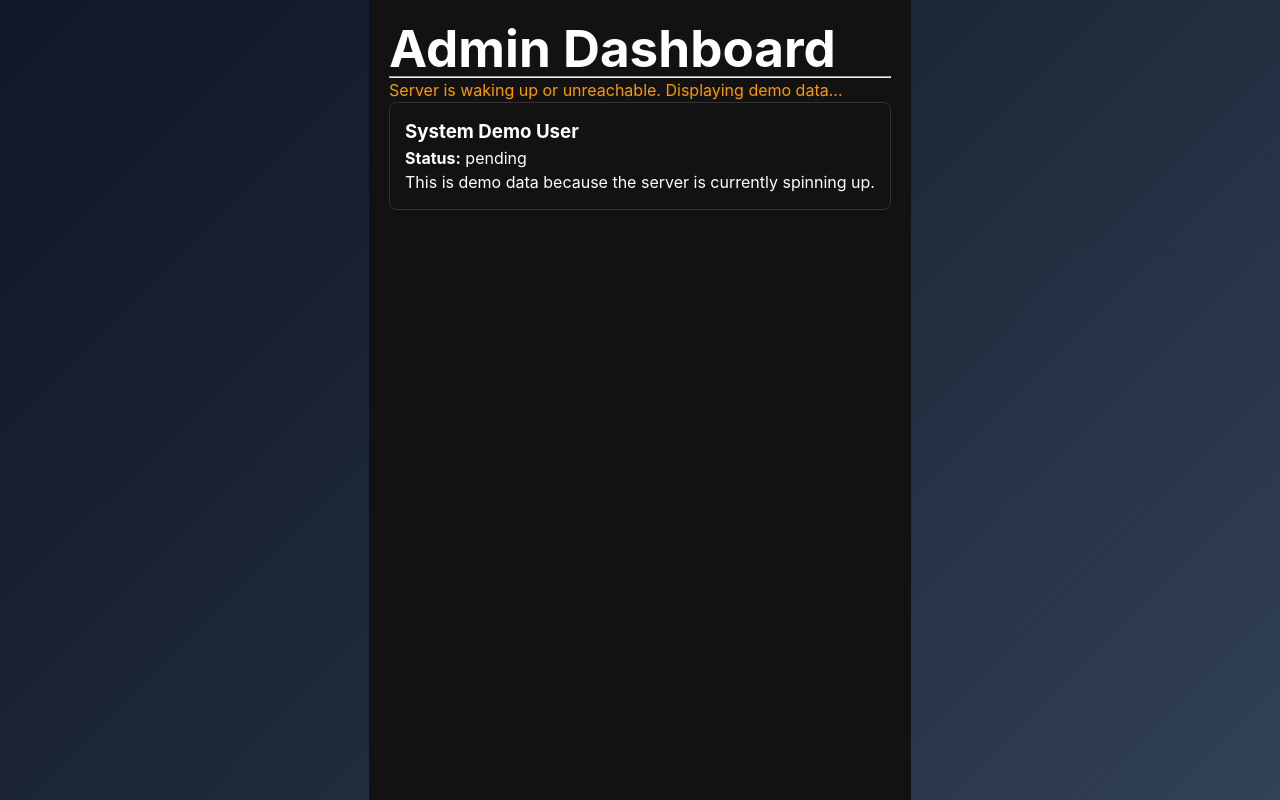
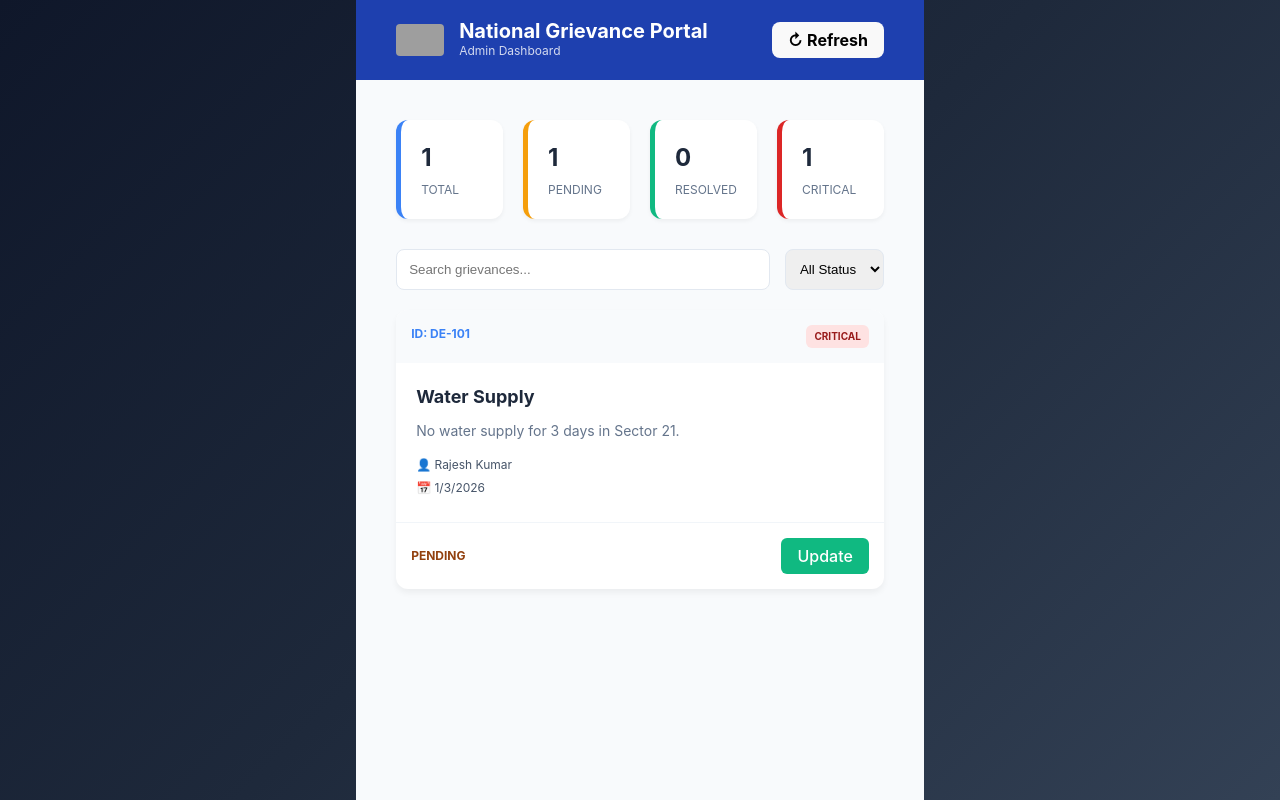
Before and after one commit to nish0024/ByteQuest-AI-Grievance-Portal, a React (Vite) app in the folder client/: page /admin-dashboard in a window 1280 px wide. Built offline with nearby package versions, Linux system fonts and the light colour scheme; no server answers; grey boxes are pictures that could not be loaded.

Commit message:
fix: restore professional UI and sync with live Render API

```diff
--- a/client/src/AdminDashboard.jsx
+++ b/client/src/AdminDashboard.jsx
@@ -1,7 +1,6 @@
 import React, { useState, useEffect } from 'react';
 
 const AdminDashboard = () => {
-  // FIXED: Removed the duplicate 'grievances' line that was causing the build crash
   const [grievances, setGrievances] = useState([]);
   const [loading, setLoading] = useState(true);
   const [error, setError] = useState(null);
@@ -12,7 +11,7 @@ const AdminDashboard = () => {
   const [showStatusDropdown, setShowStatusDropdown] = useState(false);
   const [updatingStatus, setUpdatingStatus] = useState(false);
 
-  // 1. Define the Fetch Logic
+  // 1. Fetch from LIVE Render API
   const fetchGrievances = async () => {
     setLoading(true);
     setError(null);
@@ -23,16 +22,16 @@ const AdminDashboard = () => {
       setGrievances(data);
     } catch (err) {
       console.error("Fetch Error:", err);
-      setError('Server is waking up or unreachable. Displaying demo data...');
+      setError('Live server is waking up. Showing demo data...');
       setGrievances([
         {
-          _id: 'DEMO101',
-          citizenName: 'System Demo User',
-          category: 'Infrastructure',
-          priority: 'medium',
+          _id: 'GRV-DE-101',
+          citizenName: 'Rajesh Kumar',
+          category: 'Water Supply',
+          priority: 'critical',
           status: 'pending',
-          aiSummary: 'Example grievance for UI testing during server wake-up.',
-          description: 'This is demo data because the server is currently spinning up.',
+          description: 'No water supply for 3 days in Sector 21.',
+          aiSummary: 'Infrastructure failure reported in Indore.',
           createdAt: new Date().toISOString()
         }
       ]);
@@ -41,12 +40,12 @@ const AdminDashboard = () => {
     }
   };
 
-  // 2. Define the Status Update Logic
+  // 2. Update Status on LIVE Render API
   const updateGrievanceStatus = async (newStatus) => {
     if (!selectedGrievance) return;
     setUpdatingStatus(true);
     try {
-      const response = await fetch(`https://bytequest-portal-backend.onrender.com/api/grievance/${selectedGrievance._id}`, {
+      const response = await fetch(`https://bytequest-portal-backend.onrender.com/api/grievances/${selectedGrievance._id}/status`, {
         method: 'PATCH',
         headers: { 'Content-Type': 'application/json' },
         body: JSON.stringify({ status: newStatus })
@@ -66,28 +65,119 @@ const AdminDashboard = () => {
     }
   };
 
-  // 3. Trigger the fetch on load
   useEffect(() => {
     fetchGrievances();
   }, []);
 
+  // Helpers for UI
+  const stats = {
+    total: grievances.length,
+    pending: grievances.filter(g => g.status?.toLowerCase() === 'pending').length,
+    resolved: grievances.filter(g => g.status?.toLowerCase() === 'resolved').length,
+    critical: grievances.filter(g => g.priority?.toLowerCase() === 'critical').length
+  };
+
+  const filteredGrievances = grievances.filter(g => {
+    const matchesFilter = filter === 'all' || g.status?.toLowerCase() === filter;
+    const matchesSearch = !searchTerm ||
+      (g.citizenName || '').toLowerCase().includes(searchTerm.toLowerCase()) ||
+      (g.category || '').toLowerCase().includes(searchTerm.toLowerCase());
+    return matchesFilter && matchesSearch;
+  });
+
+  if (loading) return <div style={styles.loadingContainer}><div style={styles.spinner}></div><p style={styles.loadingText}>Connecting to Government Portal...</p></div>;
+
   return (
-    <div style={{ padding: '20px', color: 'white', backgroundColor: '#121212', minHeight: '100vh' }}>
-      <h1>Admin Dashboard</h1>
-      <hr />
-      {loading ? (
-        <p>Loading grievances from Render...</p>
-      ) : (
-        <div>
-          {error && <p style={{ color: '#ff9800' }}>{error}</p>}
-          <div style={{ display: 'grid', gap: '15px' }}>
-            {grievances.map((g) => (
-              <div key={g._id || Math.random()} style={{ border: '1px solid #333', padding: '15px', borderRadius: '8px' }}>
-                <h3>{g.citizenName}</h3>
-                <p><strong>Status:</strong> {g.status}</p>
-                <p>{g.description}</p>
+    <div style={styles.container}>
+      {/* Top Header */}
+      <div style={styles.topBar}>
+        <div style={styles.brandSection}>
+          <img src="https://upload.wikimedia.org/wikipedia/en/thumb/4/41/Flag_of_India.svg/1200px-Flag_of_India.svg.png" alt="India Flag" style={{ width: '48px', height: '32px', borderRadius: '4px' }} />
+          <div>
+            <h1 style={styles.brandTitle}>National Grievance Portal</h1>
+            <p style={styles.brandSubtitle}>Admin Dashboard</p>
+          </div>
+        </div>
+        <button onClick={fetchGrievances} style={styles.refreshBtn}>↻ Refresh</button>
+      </div>
+
+      <div style={styles.mainContent}>
+        {/* Stats Grid */}
+        <div style={styles.statsGrid}>
+          <div style={{...styles.statCard, borderLeft: '5px solid #3b82f6'}}>
+            <h2 style={styles.statNumber}>{stats.total}</h2>
+            <p style={styles.statLabel}>Total</p>
+          </div>
+          <div style={{...styles.statCard, borderLeft: '5px solid #f59e0b'}}>
+            <h2 style={styles.statNumber}>{stats.pending}</h2>
+            <p style={styles.statLabel}>Pending</p>
+          </div>
+          <div style={{...styles.statCard, borderLeft: '5px solid #10b981'}}>
+            <h2 style={styles.statNumber}>{stats.resolved}</h2>
+            <p style={styles.statLabel}>Resolved</p>
+          </div>
+          <div style={{...styles.statCard, borderLeft: '5px solid #dc2626'}}>
+            <h2 style={styles.statNumber}>{stats.critical}</h2>
+            <p style={styles.statLabel}>Critical</p>
+          </div>
+        </div>
+
+        {/* Search & Filter */}
+        <div style={styles.controlsBar}>
+          <input
+            style={styles.searchInput}
+            placeholder="Search grievances..."
+            value={searchTerm}
+            onChange={(e) => setSearchTerm(e.target.value)}
+          />
+          <select style={styles.filterBtn} onChange={(e) => setFilter(e.target.value)}>
+            <option value="all">All Status</option>
+            <option value="pending">Pending</option>
+            <option value="resolved">Resolved</option>
+          </select>
+        </div>
+
+        {/* Cards Grid */}
+        <div style={styles.cardsGrid}>
+          {filteredGrievances.map((g) => (
+            <div key={g._id} style={styles.grievanceCard}>
+              <div style={styles.cardHeader}>
+                <span style={styles.cardId}>ID: {g._id?.slice(-6)}</span>
+                <span style={{...styles.priorityBadge, backgroundColor: g.priority === 'critical' ? '#fee2e2' : '#fef3c7', color: g.priority === 'critical' ? '#991b1b' : '#92400e'}}>
+                  {g.priority?.toUpperCase()}
+                </span>
               </div>
-            ))}
+              <div style={styles.cardBody}>
+                <h3 style={styles.cardTitle}>{g.category}</h3>
+                <p style={styles.cardDescription}>{g.description}</p>
+                <div style={styles.metaItem}>👤 {g.citizenName}</div>
+                <div style={styles.metaItem}>📅 {new Date(g.createdAt).toLocaleDateString()}</div>
+              </div>
+              <div style={styles.cardFooter}>
+                <span style={{...styles.statusBadge, color: g.status === 'resolved' ? '#065f46' : '#92400e'}}>
+                  {g.status?.toUpperCase()}
+                </span>
+                <button
+                   style={styles.actionBtn}
+                   onClick={() => { setSelectedGrievance(g); setShowModal(true); }}
+                >Update</button>
+              </div>
+            </div>
+          ))}
+        </div>
+      </div>
+
+      {/* Simplified Update Modal */}
+      {showModal && selectedGrievance && (
+        <div style={styles.modalOverlay}>
+          <div style={styles.modalContent}>
+            <h3>Update Grievance Status</h3>
+            <p>ID: {selectedGrievance._id}</p>
+            <div style={{ display: 'flex', gap: '10px', marginTop: '20px' }}>
+              <button onClick={() => updateGrievanceStatus('resolved')} style={styles.actionBtn}>Mark Resolved</button>
+              <button onClick={() => updateGrievanceStatus('in-progress')} style={{...styles.actionBtn, background: '#3b82f6'}}>In Progress</button>
+              <button onClick={() => setShowModal(false)} style={styles.modalCloseBtn}>Cancel</button>
+            </div>
           </div>
         </div>
       )}
@@ -95,4 +185,39 @@ const AdminDashboard = () => {
   );
 };
 
+// Merged Professional Styles
+const styles = {
+  container: { minHeight: '100vh', backgroundColor: '#f8fafc', fontFamily: 'Inter, sans-serif' },
+  topBar: { background: '#1e40af', padding: '20px 40px', display: 'flex', justifyContent: 'space-between', alignItems: 'center', color: 'white' },
+  brandSection: { display: 'flex', alignItems: 'center', gap: '15px' },
+  brandTitle: { fontSize: '20px', margin: 0 },
+  brandSubtitle: { fontSize: '12px', opacity: 0.8, margin: 0 },
+  refreshBtn: { padding: '8px 16px', borderRadius: '8px', border: 'none', cursor: 'pointer', fontWeight: 'bold' },
+  mainContent: { padding: '40px' },
+  statsGrid: { display: 'grid', gridTemplateColumns: 'repeat(4, 1fr)', gap: '20px', marginBottom: '30px' },
+  statCard: { background: 'white', padding: '20px', borderRadius: '12px', boxShadow: '0 2px 4px rgba(0,0,0,0.05)' },
+  statNumber: { fontSize: '24px', margin: '0 0 5px 0' },
+  statLabel: { fontSize: '12px', color: '#64748b', textTransform: 'uppercase' },
+  controlsBar: { display: 'flex', gap: '15px', marginBottom: '20px' },
+  searchInput: { flex: 1, padding: '12px', borderRadius: '8px', border: '1px solid #e2e8f0' },
+  filterBtn: { padding: '10px', borderRadius: '8px', border: '1px solid #e2e8f0' },
+  cardsGrid: { display: 'grid', gridTemplateColumns: 'repeat(auto-fill, minmax(300px, 1fr))', gap: '20px' },
+  grievanceCard: { background: 'white', borderRadius: '12px', overflow: 'hidden', boxShadow: '0 4px 6px rgba(0,0,0,0.05)', display: 'flex', flexDirection: 'column' },
+  cardHeader: { padding: '15px', background: '#f8fafc', display: 'flex', justifyContent: 'space-between' },
+  cardId: { fontSize: '12px', fontWeight: 'bold', color: '#3b82f6' },
+  priorityBadge: { padding: '4px 8px', borderRadius: '6px', fontSize: '10px', fontWeight: 'bold' },
+  cardBody: { padding: '20px', flex: 1 },
+  cardTitle: { fontSize: '18px', margin: '0 0 10px 0' },
+  cardDescription: { fontSize: '14px', color: '#64748b', marginBottom: '15px' },
+  metaItem: { fontSize: '12px', color: '#475569', marginBottom: '5px' },
+  cardFooter: { padding: '15px', borderTop: '1px solid #f1f5f9', display: 'flex', justifyContent: 'space-between', alignItems: 'center' },
+  statusBadge: { fontSize: '12px', fontWeight: 'bold' },
+  actionBtn: { padding: '8px 16px', background: '#10b981', color: 'white', border: 'none', borderRadius: '6px', cursor: 'pointer' },
+  loadingContainer: { height: '100vh', display: 'flex', flexDirection: 'column', alignItems: 'center', justifyContent: 'center' },
+  spinner: { width: '40px', height: '40px', border: '4px solid #f3f3f3', borderTop: '4px solid #3b82f6', borderRadius: '50%', animation: 'spin 1s linear infinite' },
+  modalOverlay: { position: 'fixed', top: 0, left: 0, width: '100%', height: '100%', background: 'rgba(0,0,0,0.5)', display: 'flex', alignItems: 'center', justifyContent: 'center' },
+  modalContent: { background: 'white', padding: '30px', borderRadius: '15px', width: '400px' },
+  modalCloseBtn: { padding: '8px 16px', background: '#e2e8f0', border: 'none', borderRadius: '6px', cursor: 'pointer' }
+};
+
 export default AdminDashboard;
```
